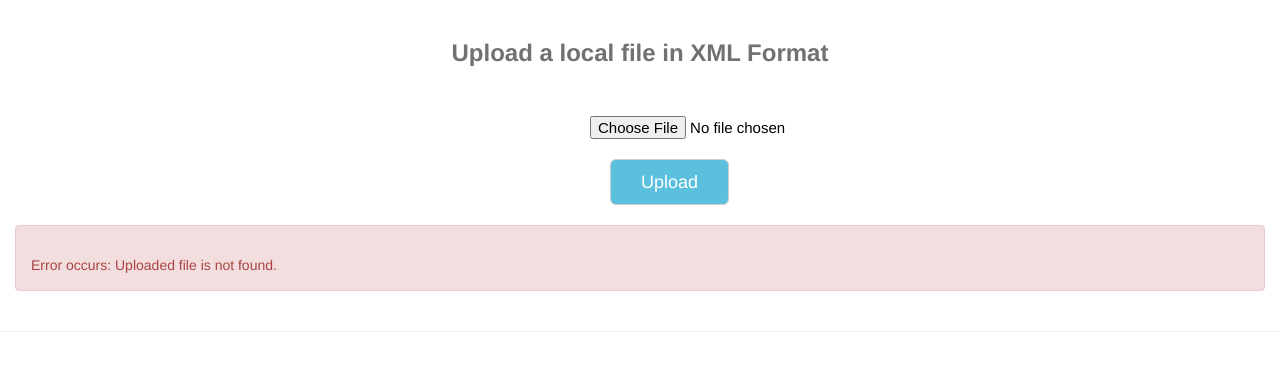
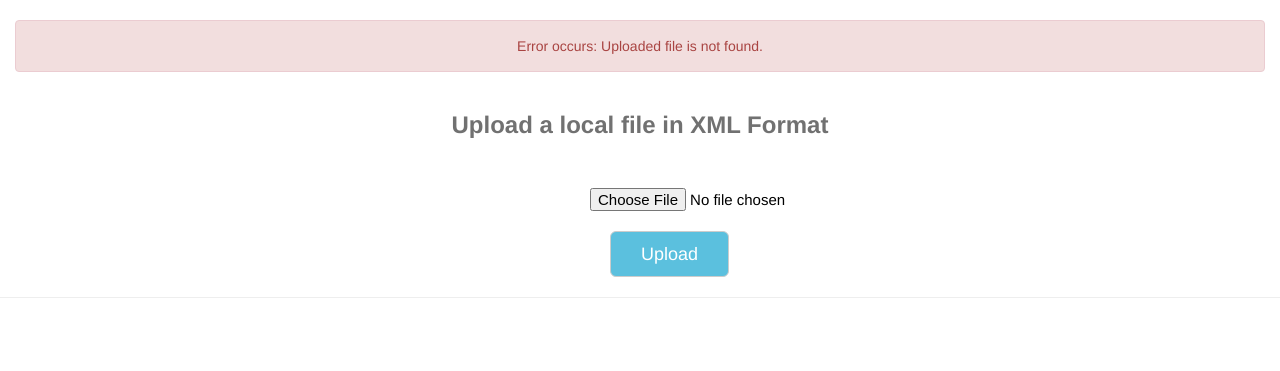
Before and after one commit to xialin/cs4221, a Django app: page /hello/generate in a window 1280 px wide. Shown: the part 52-423 px from the top of the page. Run offline with Django 3.2, Linux system fonts and the light colour scheme; some libraries are stand-ins or nearby versions.

Commit message:
Update upload.html

```diff
--- a/hello/templates/upload.html
+++ b/hello/templates/upload.html
@@ -4,7 +4,12 @@
 {% block title %}XML File Upload{% endblock %}
 
 {% block content %}
-  <div class="row">
+{% if uploaded_file_error %}
+<div class="alert alert-danger" align="center">
+  Error occurs: {{uploaded_file_error}}
+</div>
+{% endif %}
+<div class="row">
     <div class="col-md-6 col-md-offset-3">
       <h3 class="text-center" style="color:#717171;"><strong>Upload a local file in XML Format</strong></h3>
     </div>
@@ -21,11 +26,4 @@
       </form>
   </div>
 
-{% if uploaded_file_error %}
-<br>
-<div class="alert alert-danger">
-  <p>Error occurs: {{uploaded_file_error}}</p>
-</div>
-{% endif %}
-
 {% endblock %}
```
